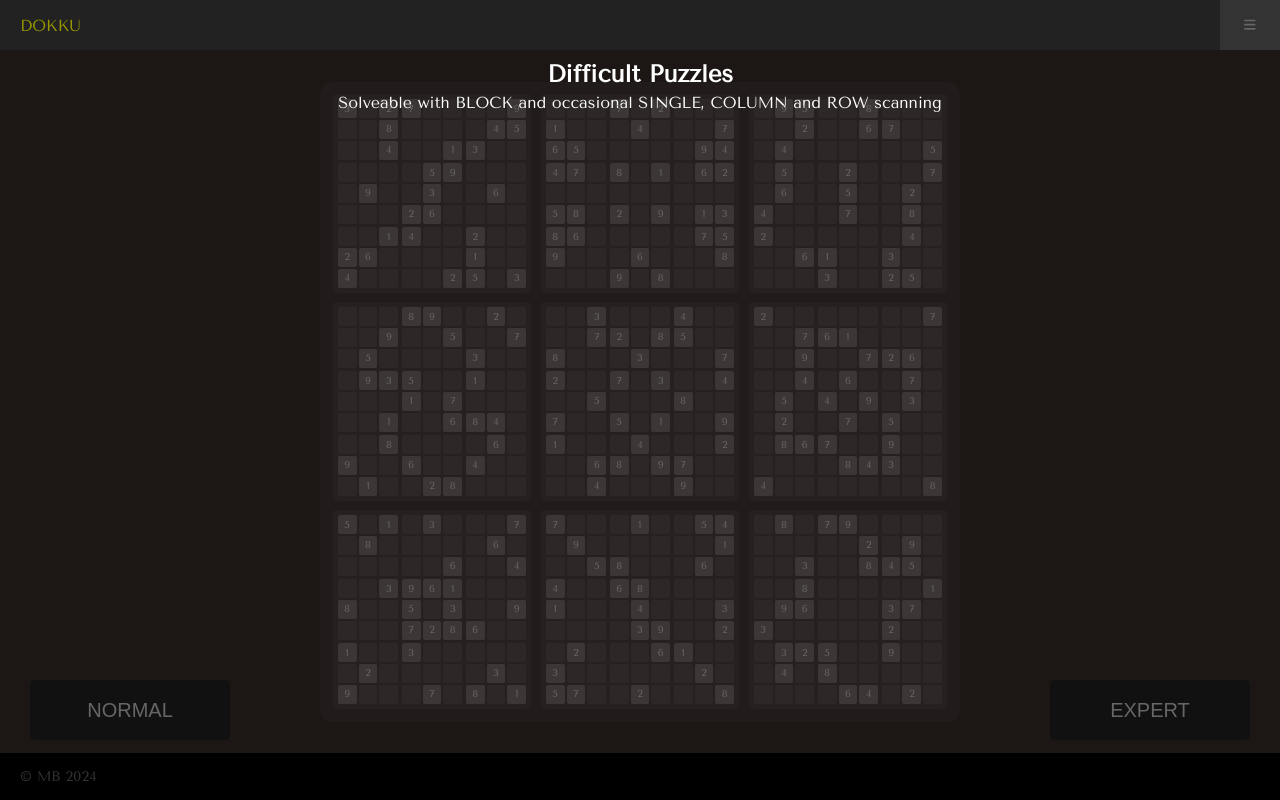
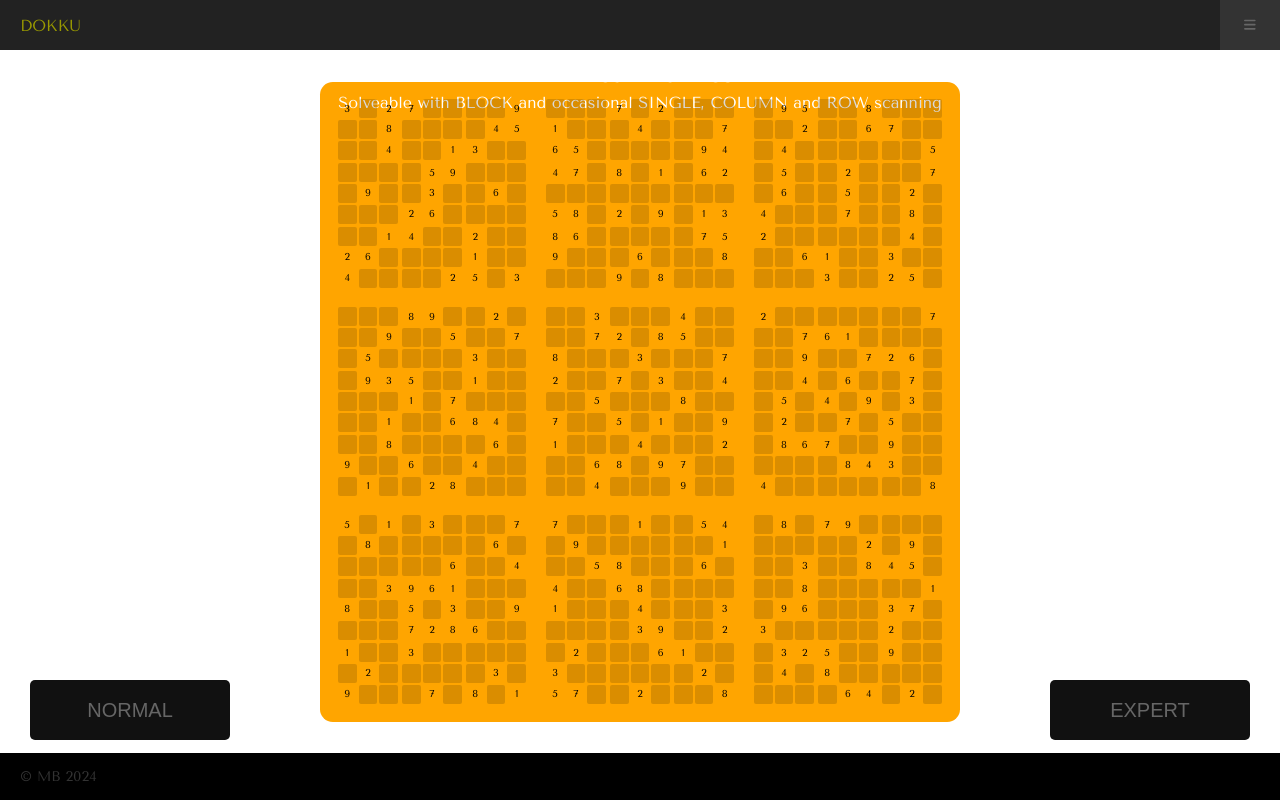
Before and after one commit to moggsterb/dokku, a Next.js app: page /selector/difficult in a window 1280 px wide. Built offline with nearby package versions, Linux system fonts and the light colour scheme; a web font is replaced by a local one.

Commit message:
Themes part 1

```diff
--- a/src/app/globals.scss
+++ b/src/app/globals.scss
@@ -8,22 +8,49 @@ body {
 }
 
 :root {
+  // sizes
   --pixel-size: 5px;
-
   --grid-size: 300px;
   --cell-value-size: 20px;
 
-  --main-bg: #1c1715;
+  // colours
+  --theme-01: #111;
+  --theme-02: #222;
+  --theme-03: #333;
+  --theme-04: #444;
+  --theme-05: #999;
+  --theme-06: #bbb;
+  --theme-07: #ccc;
+  --theme-08: #ddd;
+  --theme-09: #eee;
 
-  // --main-bg: #e3d9d5;
+  --main-bg-dark: #1c1715; // body
+  --bold-bg-dark: #222; // header / footer
+  --main-fg-dark: #e1d9d6; // copy
 
-  --grid-bg: #ffffff06; // grid background
+  --main-bg-light: #e1d9d6;
+  --bold-bg-light: #ddd;
+  --main-fg-light: #3e3e39;
 
-  --cell-bg: #ffffff09; // cell background
-  --cell-fg: #d2d2d2;
+  --accent1-on: #bfc81d;
+  --accent2-on: #c84b1d;
+  --accent3-on: #b4711a;
 
-  --cell-preset-bg: #ffffff1a;
-  --cell-preset-fg: #6c6767;
+  --accent1-off: #bfc81d6d;
+  --accent2-off: #c84b1d6d;
+  --accent3-off: #c84b1d6d;
+
+  // grid colours
+  --grid-bg-dark: #ffffff05;
+  --grid-bg-light: #00000015;
+
+  --cell-bg: #00000025;
+  --cell-bg-preset: #00000055;
+
+  --cell-fg: #6fac36;
+  --cell-fg-preset: #575754;
+
+  // --cell-bg-preset: #ffffff1a;
 
   --cell-active-bg: #1d1c1c27;
   --cell-active-fg: #ffe5ca;
@@ -116,14 +143,10 @@ body {
 
 html,
 body {
-  // max-width: 100vw;
-  // overflow-x: hidden;
   height: 100%;
 }
 
 body {
-  color: var(--main-fg);
-  background: var(--main-bg);
   display: flex;
   flex-direction: column;
   justify-content: space-between;
@@ -155,7 +178,7 @@ body {
 }
 
 .selector {
-  background-color: var(--grid-bg);
+  background: orange;
   width: var(--grid-size);
   height: var(--grid-size);
   display: flex;
@@ -165,7 +188,6 @@ body {
   align-content: flex-start;
   padding: var(--grid-padding);
   border-radius: var(--grid-padding);
-  // margin-top: 30px;
 
   &-block {
     width: var(--selector-grid-size);
```
